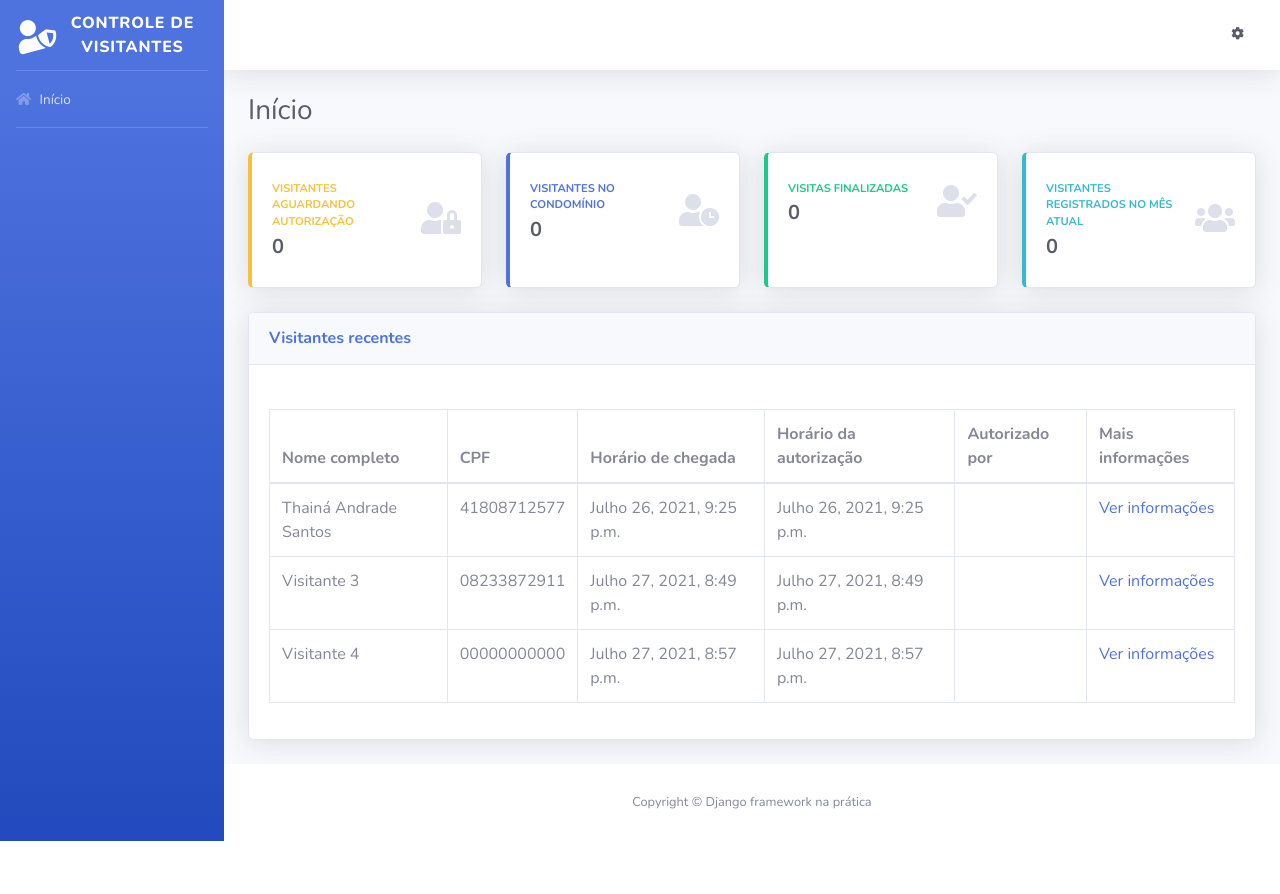
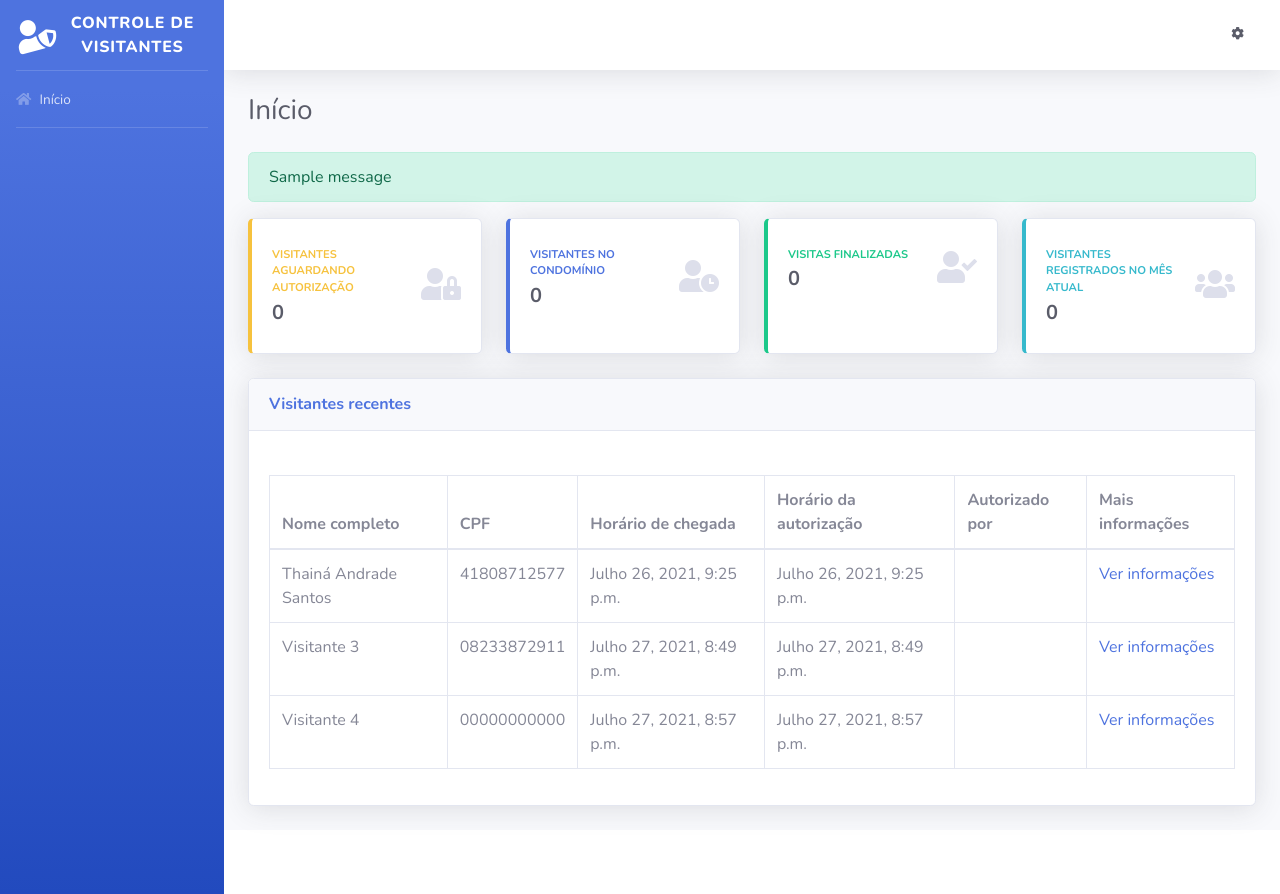
Before and after one commit to Pedro-Adriano/controle-visitantes, a Django app: page / in a window 1280 px wide. Before the commit the page ends 841 px from the top, so only its background shows below. Run offline with Django 3.2, Linux system fonts and the light colour scheme; data comes from the database, SQL or seed files in the repository; both versions use the stored data as it was after the commit; tables that the repository leaves empty hold one stand-in row (values such as "Sample post"); one stand-in notice (Sample message) is shown; some libraries are stand-ins or nearby versions.

```diff
--- a/templates/base.html
+++ b/templates/base.html
@@ -69,7 +69,7 @@
                     <footer class="sticky-footer bg-white">
                         <div class="container my-auto">
                             <div class="copyright text-center my-auto">
-                                <span>Copyright © Django framework na prática</span>
+                                <span></span>
                             </div>
                         </div>
                     </footer>
--- a/templates/index.html
+++ b/templates/index.html
@@ -5,6 +5,14 @@
     <div class="d-sm-flex align-items-center justify-content-between mb-4">
         <h1 class="h3 mb-0 text-gray-800">{{ nome_pagina }}</h1>
     </div>
+
+    {% if messages %}
+        {% for message in messages %}
+            <div class="alert alert-success" role="alert">
+                {{ message }}
+            </div>
+        {% endfor %}
+    {% endif %}
 
     <div class="row">
         <div class="col-xl-3 col-md-6 mb-4">
--- a/visitantes/views.py
+++ b/visitantes/views.py
@@ -1,3 +1,4 @@
+from django.contrib import messages
 from django.shortcuts import render, redirect
 from visitantes.forms import VisitanteForm
 
@@ -15,6 +16,8 @@ def registrar_visitante(request):
             visitante.registrado_por = request.user.porteiro
             visitante.save()
 
+            messages.success(request, "Visitante registrado com sucesso")
+
             return redirect("index")
 
     context = {"nome_pagina": "Registrar Visitante", "form": form}
```
Also changed, not shown: templates/registrar_visitante.html (+12 -0 lines), db.sqlite3.
